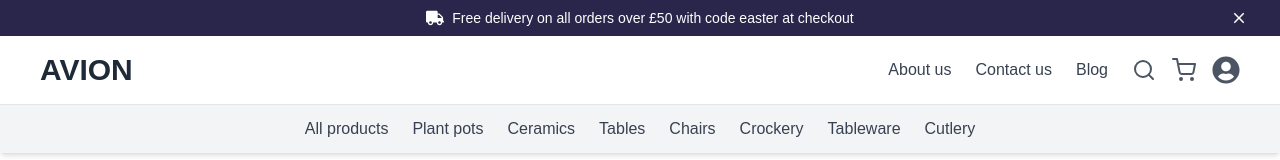
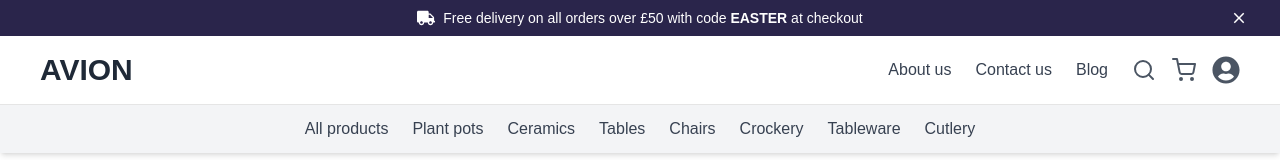
Before and after one commit to Hamza-Sheikh-02/UIUX-Hackathon, a Next.js app: page / in a window 1280 px wide. Shown: the top 160 px of the page. Built offline with nearby package versions, Linux system fonts and the light colour scheme.

Commit message:
Update Banner.tsx

```diff
--- a/src/components/Banner.tsx
+++ b/src/components/Banner.tsx
@@ -13,7 +13,8 @@ const Banner = () => {
         <div className="flex items-center gap-2 text-center max-w-screen-md">
           <FaTruck className="text-white text-base sm:text-lg" />
           <span>
-            Free delivery on all orders over £50 with code easter at checkout
+            Free delivery on all orders over £50 with code{" "}
+            <strong>EASTER</strong> at checkout
           </span>
         </div>
 
```
